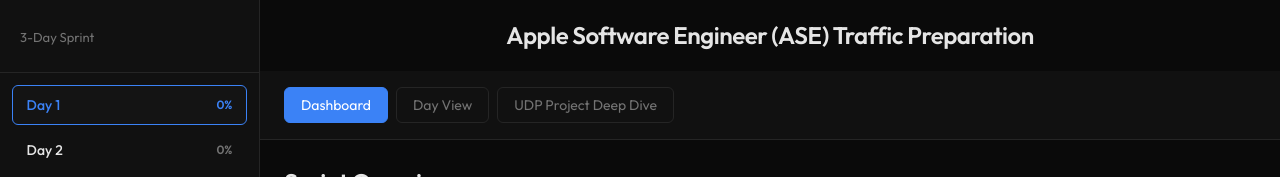
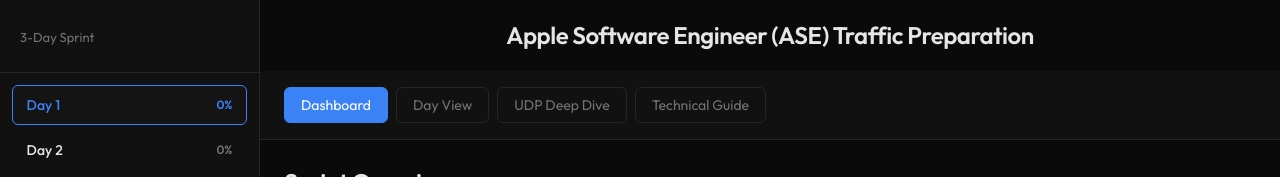
Before and after one commit to Bannump/apple-traffic-prep, a React (Vite) app: page / in a window 1280 px wide. Shown: the top 177 px of the page. Built offline with nearby package versions, Linux system fonts and the light colour scheme.

Commit message:
added technical guide in dashboard

```diff
--- a/src/App.jsx
+++ b/src/App.jsx
@@ -5,10 +5,11 @@
 import { Dashboard } from './components/Dashboard';
 import { DayView } from './components/DayView';
 import { StudyPage } from './components/StudyPage';
+import { TechnicalGuidePage } from './components/TechnicalGuidePage';
 import { NotesModal } from './components/NotesModal';
 
 export default function App() {
-  const [view, setView] = useState('dashboard'); // 'dashboard' | 'day' | 'study'
+  const [view, setView] = useState('dashboard'); // 'dashboard' | 'day' | 'study' | 'technical-guide'
   const [currentDay, setCurrentDay] = useState(1);
   const [notesModal, setNotesModal] = useState({
     open: false,
@@ -69,7 +70,15 @@
             onClick={() => setView('study')}
             aria-pressed={view === 'study'}
           >
-            UDP Project Deep Dive
+            UDP Deep Dive
+          </button>
+          <button
+            type="button"
+            className={`view-toggle${view === 'technical-guide' ? ' active' : ''}`}
+            onClick={() => setView('technical-guide')}
+            aria-pressed={view === 'technical-guide'}
+          >
+            Technical Guide
           </button>
         </header>
 
@@ -86,6 +95,7 @@
           />
         )}
         {view === 'study' && <StudyPage />}
+        {view === 'technical-guide' && <TechnicalGuidePage />}
       </main>
 
       <NotesModal
--- /dev/null
+++ b/src/components/TechnicalGuidePage.jsx
@@ -0,0 +1,18 @@
+import React from 'react';
+import ReactMarkdown from 'react-markdown';
+import remarkGfm from 'remark-gfm';
+import technicalGuideContent from '../../docs/PROJECT_TECHNICAL_GUIDE.md?raw';
+
+export function TechnicalGuidePage() {
+  const content = technicalGuideContent || '';
+
+  return (
+    <section className="view view-study active">
+      <div className="study-page">
+        <article className="study-content markdown-body">
+          <ReactMarkdown remarkPlugins={[remarkGfm]}>{content}</ReactMarkdown>
+        </article>
+      </div>
+    </section>
+  );
+}
```
Also changed, not shown: 1 other file (tests, documents, lock files or other folders).
